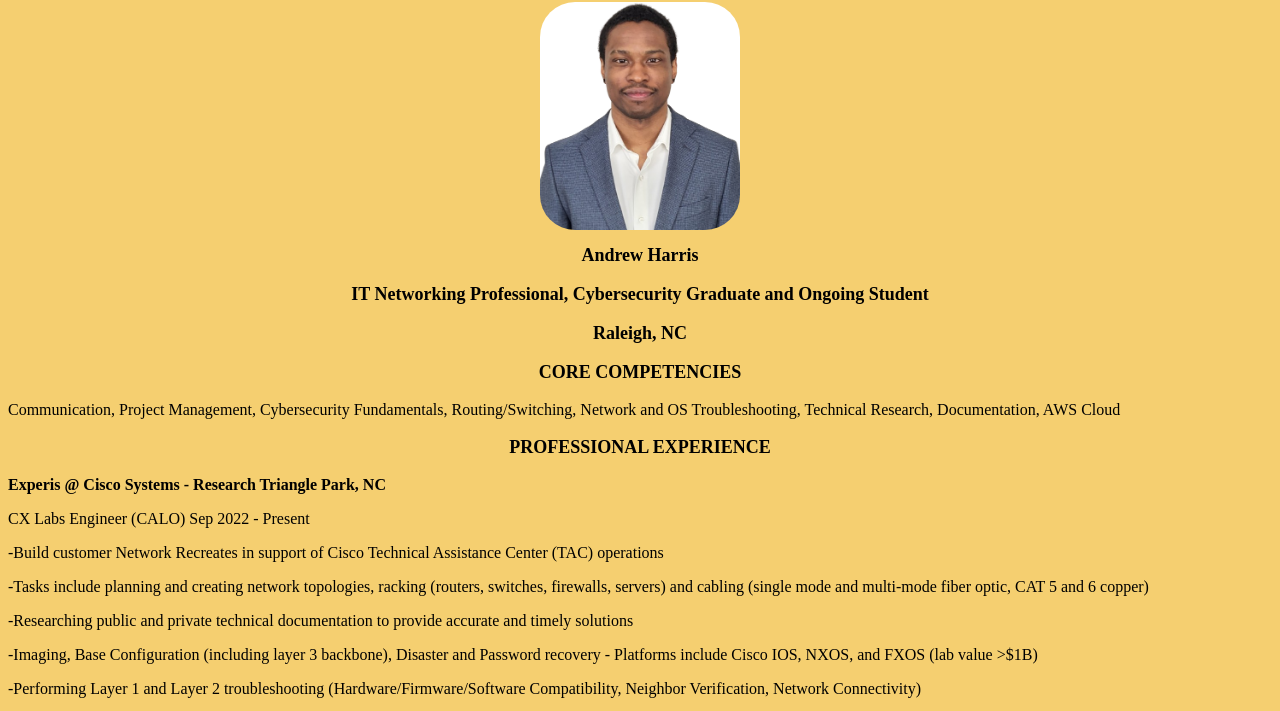
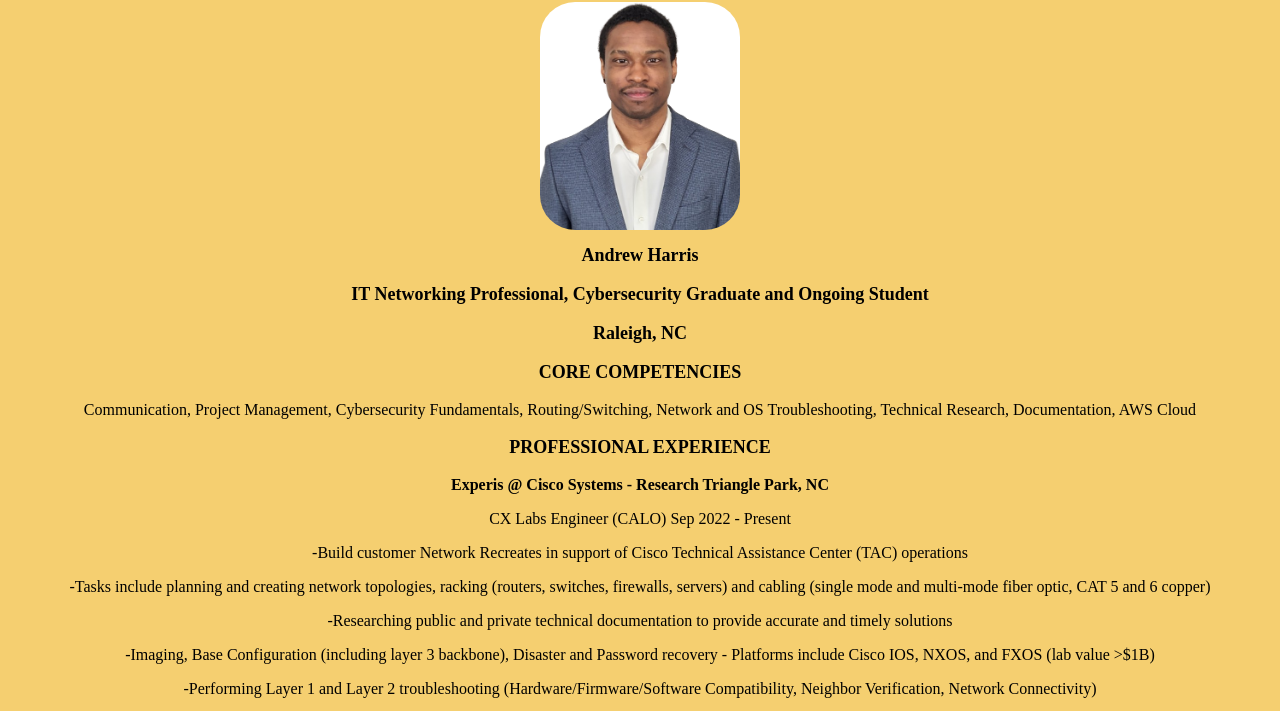
Before and after one commit to DrewJitsu/AndrewsCloudRes, a plain HTML site: page SITEONLY/index.html in a window 1280 px wide. Shown: the part 86-797 px from the top of the page. Drawn offline with Linux system fonts and the light colour scheme; no server answers.

Commit message:
"Justify it please"

```diff
--- a/SITEONLY/style.css
+++ b/SITEONLY/style.css
@@ -35,6 +35,7 @@ body {
     justify-content: center;
     align-items: center;
     align-content: center;
+    justify-items: center;
 }
 
 .subhead {
@@ -44,4 +45,7 @@ body {
 
 p {
     align-items: center;
+    align-items: center;
+    justify-content: center;
+    justify-items: center;
 }
```
